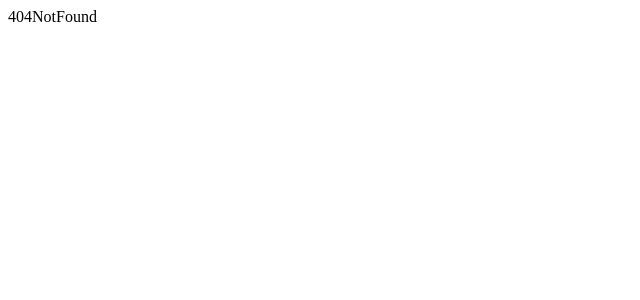
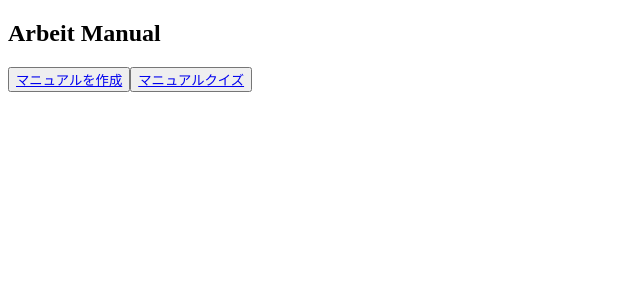
Before and after one commit to masa-massara/20240308-ninja-nyanko, a React (Vite) app: page /Arbeit in a window 1280 px wide. Shown: the top 300 px of the page, without its empty margins (0-640 px from the left). Built offline with nearby package versions, Linux system fonts and the light colour scheme; no server answers; the HTML template or start-up script is replaced by a standard one.

Commit message:
パスの変更

```diff
--- a/src/App.tsx
+++ b/src/App.tsx
@@ -9,7 +9,8 @@ import Quiz from "./pages/Quiz";
 import Result from "./pages/Result";
 import SelectWorks from "./pages/SelectWorks";
 import SelectPosition from "./pages/SelectPosition";
-import TopPage from "./pages/TopPage";
+import TopPageCompany from "./pages/TopPageCompany";
+import TopPageArbeit from "./pages/TopPageArbeit";
 import { BrowserRouter, Route, Routes } from "react-router-dom";
 import Register from "./pages/Register";
 import Login from "./pages/Login";
@@ -23,18 +24,19 @@ function App() {
         <BrowserRouter>
           <Routes>
             <Route path="/" element={<Login />} />
-            <Route path="/addposition" element={<AddPosition />} />
-            <Route path="/checkcreate" element={<CheckCreate />} />
-            <Route path="/createquiz" element={<CreateQuiz />} />
             <Route path="/detailmanager" element={<DetailManager />} />
             <Route path="/detailpart" element={<DetailPart />} />
-            <Route path="/manuallistmanager" element={<ManualListManager />} />
-            <Route path="/manuallistpart" element={<ManualListPart />} />
-            <Route path="/quiz" element={<Quiz />} />
             <Route path="/result" element={<Result />} />
-            <Route path="/selectworks" element={<SelectWorks />} />
-            <Route path="/selectposition" element={<SelectPosition />} />
-            <Route path="/toppage" element={<TopPage />} />
+            <Route path="/works" element={<SelectWorks />} />
+            <Route path="/works/position/" element={<SelectPosition />} />
+            <Route path="/works/position/addposition" element={<AddPosition />} />
+            <Route path="/works/position/addposition/checkcreate" element={<CheckCreate />} />
+            <Route path="/Company" element={<TopPageCompany />} />
+            <Route path="/Company/manuallistmanager" element={<ManualListManager />} />
+            <Route path="/Arbeit" element={<TopPageArbeit />} />
+            <Route path="/Arbeit/manuallistpart" element={<ManualListPart />} />
+            <Route path="/Arbeit/createquiz" element={<CreateQuiz />} />
+            <Route path="/Arbeit/createquiz/quiz" element={<Quiz />} />
             <Route path="/login" element={<Login />} />
             <Route path="/register" element={<Register />} />
             <Route path="/*" element={<NotFound />} />
--- /dev/null
+++ b/src/pages/TopPageArbeit.tsx
@@ -0,0 +1,17 @@
+import { Link } from "react-router-dom";
+
+const TopPageArbeit = () => {
+  return (
+    <div>
+      <h2>Arbeit Manual</h2>
+      <button>
+        <Link to="/selectworks"> マニュアルを作成</Link>
+      </button>
+      <button>
+        <Link to="/Arbeit/Quiz">マニュアルクイズ</Link>
+      </button>
+    </div>
+  );
+};
+
+export default TopPageArbeit;
--- a/src/pages/TopPage.tsx
+++ b/src/pages/TopPageCompany.tsx
@@ -1,6 +1,6 @@
 import { Link } from "react-router-dom";
 
-const TopPage = () => {
+const TopPageCompany = () => {
   return (
     <div>
       <h2>Arbeit Manual</h2>
@@ -13,4 +13,4 @@ const TopPage = () => {
   );
 };
 
-export default TopPage;
+export default TopPageCompany;
```
